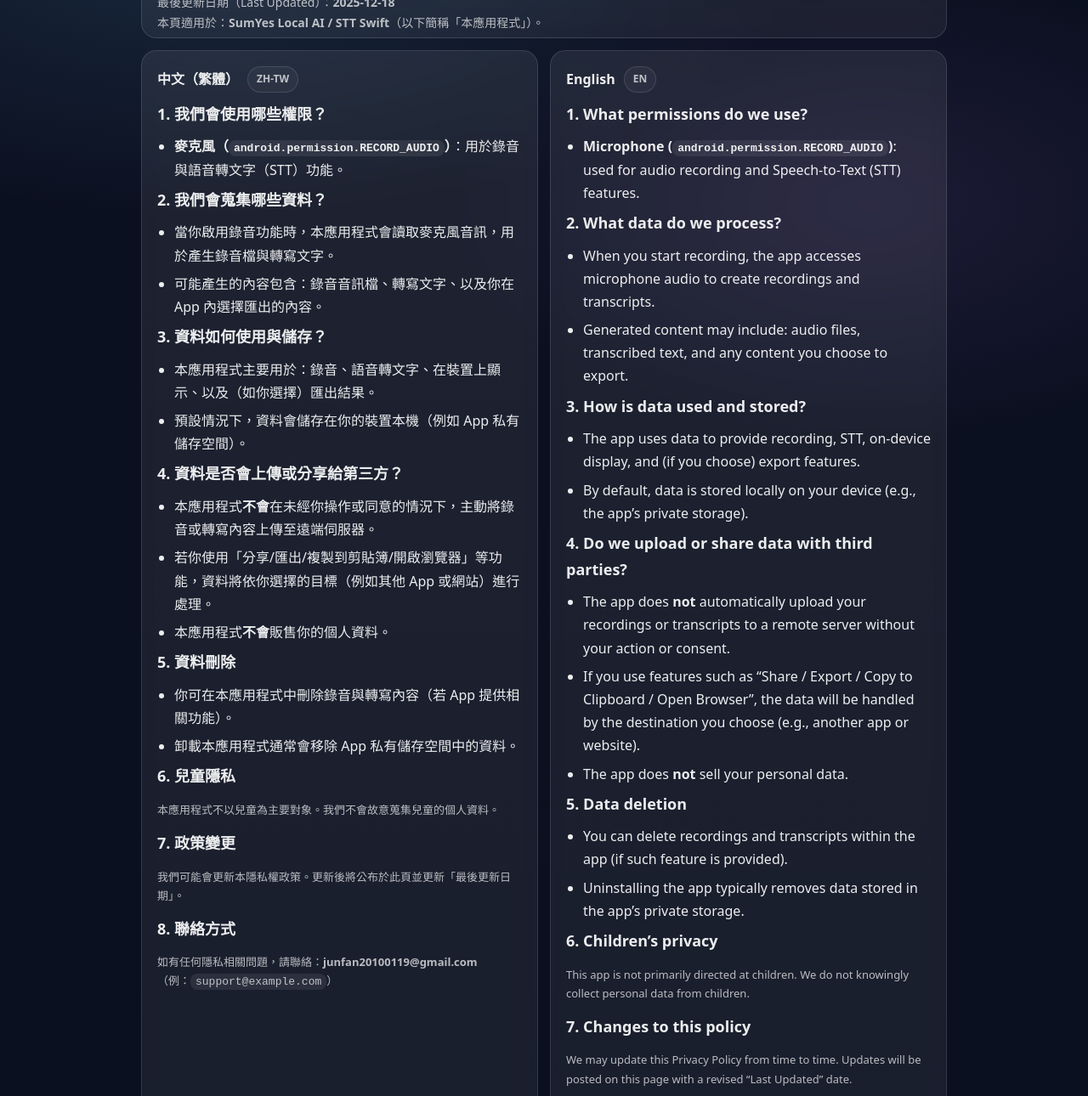
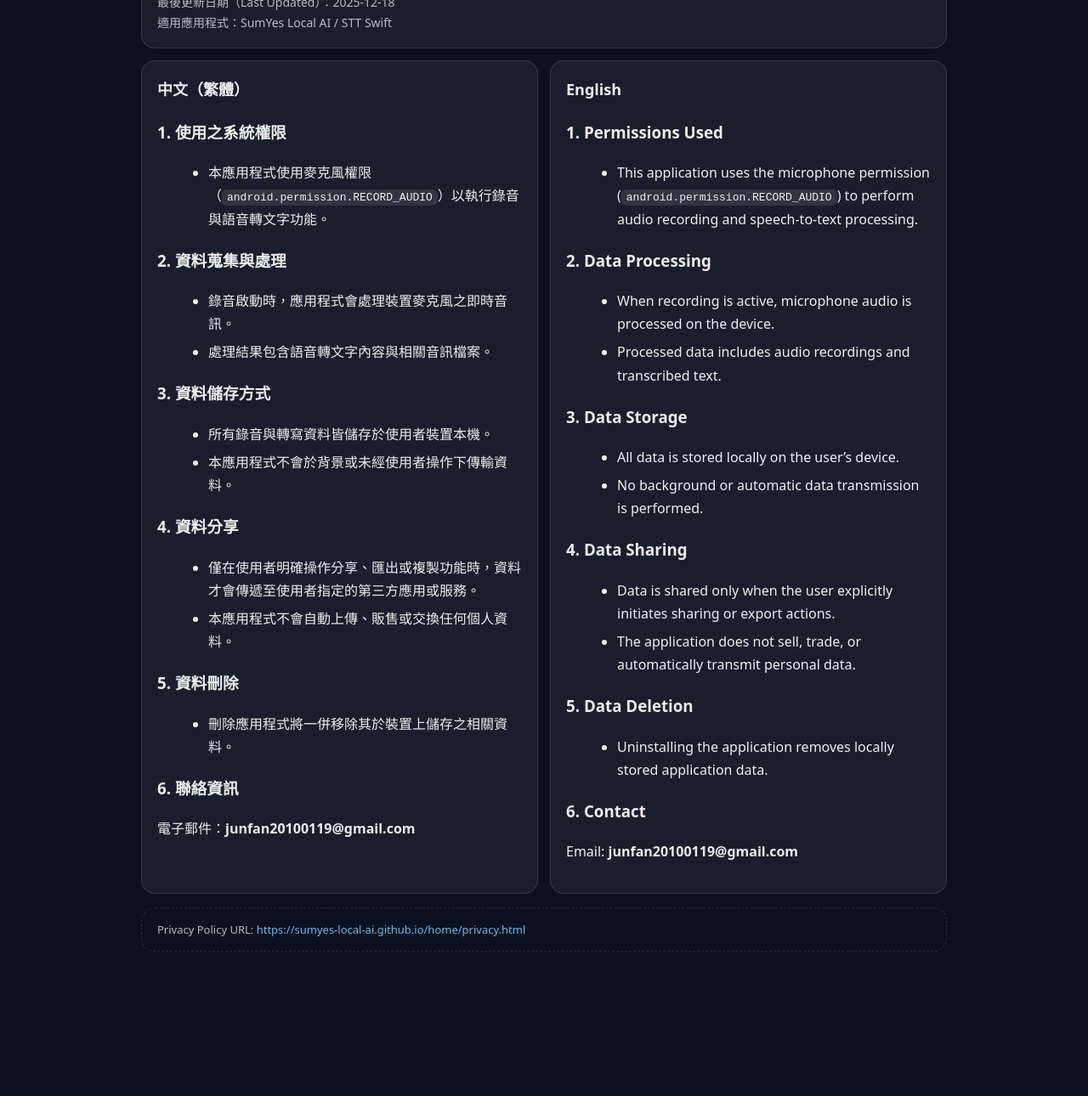
Before and after one commit to sumyes-local-ai/home, a plain HTML site: page privacy.html in a window 1280 px wide. Shown: the part 103-1393 px from the top of the page at 85% size. After the commit the page ends 1287 px from the top, so only its background shows below. Drawn offline with Linux system fonts and the light colour scheme.

Commit message:
Update privacy.html

```diff
--- a/privacy.html
+++ b/privacy.html
@@ -4,7 +4,7 @@
   <meta charset="utf-8" />
   <meta name="viewport" content="width=device-width, initial-scale=1" />
   <title>隱私權政策 | Privacy Policy</title>
-  <meta name="description" content="本頁說明本應用程式如何處理錄音與語音轉文字相關資料。" />
+  <meta name="description" content="本頁說明本應用程式對錄音與語音轉文字資料之處理方式。" />
   <style>
     :root{
       --bg:#0b1020;
@@ -19,181 +19,132 @@
     body{
       margin:0;
       font-family: system-ui, -apple-system, "Segoe UI", Roboto, "Noto Sans TC", "PingFang TC", "Microsoft JhengHei", Arial, sans-serif;
-      background: radial-gradient(1200px 600px at 20% 0%, rgba(120,200,255,.14), transparent 60%),
-                  radial-gradient(900px 500px at 80% 20%, rgba(190,120,255,.10), transparent 55%),
-                  var(--bg);
+      background: var(--bg);
       color:var(--text);
       line-height:1.7;
     }
     a{color:var(--accent); text-decoration:none}
-    a:hover{text-decoration:underline}
     .wrap{max-width:980px; margin:0 auto; padding:28px 16px 64px;}
     header{
-      padding:18px 18px 6px;
+      padding:18px;
       border:1px solid var(--line);
-      background:linear-gradient(180deg, var(--card2), var(--card));
-      border-radius:18px;
-      backdrop-filter: blur(8px);
+      border-radius:16px;
+      background:var(--card);
     }
     h1{margin:0 0 6px; font-size:24px}
     .sub{margin:0; color:var(--muted); font-size:14px}
     .grid{display:grid; grid-template-columns:1fr; gap:14px; margin-top:14px;}
-    @media(min-width: 900px){
-      .grid{grid-template-columns:1fr 1fr;}
-    }
+    @media(min-width:900px){.grid{grid-template-columns:1fr 1fr;}}
     section{
       padding:18px;
       border:1px solid var(--line);
-      background:linear-gradient(180deg, var(--card2), var(--card));
-      border-radius:18px;
-      backdrop-filter: blur(8px);
-      min-height: 120px;
+      border-radius:16px;
+      background:var(--card);
     }
     h2{margin:0 0 10px; font-size:18px}
-    h3{margin:14px 0 8px; font-size:15px}
-    ul{margin:8px 0 0 20px; padding:0}
+    ul{margin:8px 0 0 20px}
     li{margin:6px 0}
-    code{background:rgba(255,255,255,.08); padding:2px 6px; border-radius:8px}
-    .pill{
-      display:inline-block; padding:4px 10px; border:1px solid var(--line);
-      border-radius:999px; color:var(--muted); font-size:12px; margin-right:6px;
-      background:rgba(255,255,255,.04);
+    code{background:rgba(255,255,255,.1); padding:2px 6px; border-radius:6px}
+    .footer{
+      margin-top:16px;
+      padding:14px 18px;
+      border:1px dashed var(--line);
+      border-radius:16px;
+      color:var(--muted);
+      font-size:13px;
     }
-    .footer{
-      margin-top:14px; color:var(--muted); font-size:13px;
-      padding:14px 18px; border:1px dashed var(--line); border-radius:18px;
-      background:rgba(255,255,255,.03);
-    }
-    .note{color:var(--muted); font-size:13px}
-    .hr{height:1px; background:var(--line); margin:12px 0}
-    .langtitle{display:flex; align-items:center; gap:10px; margin-bottom:10px;}
-    .langtitle span{font-weight:600}
   </style>
 </head>
 
 <body>
 <div class="wrap">
   <header>
-      <h1>隱私權政策 <span class="pill">Privacy Policy</span></h1>
-      <p class="sub">
-        最後更新日期（Last Updated）：<strong>2025-12-18</strong>
-      </p>
-      <p class="sub">
-        本頁適用於：<strong>SumYes Local AI / STT Swift</strong>（以下簡稱「本應用程式」）。
-      </p>
+    <h1>隱私權政策 / Privacy Policy</h1>
+    <p class="sub">最後更新日期（Last Updated）：2025-12-18</p>
+    <p class="sub">適用應用程式：SumYes Local AI / STT Swift</p>
   </header>
 
   <div class="grid">
+
     <!-- 中文 -->
-      <section aria-labelledby="zh">
-        <div class="langtitle"><span id="zh">中文（繁體）</span><span class="pill">ZH-TW</span></div>
+    <section>
+      <h2>中文（繁體）</h2>
 
-        <h2>1. 我們會使用哪些權限？</h2>
+      <h3>1. 使用之系統權限</h3>
       <ul>
-          <li><strong>麥克風（<code>android.permission.RECORD_AUDIO</code>）</strong>：用於錄音與語音轉文字（STT）功能。</li>
+        <li>本應用程式使用麥克風權限（<code>android.permission.RECORD_AUDIO</code>）以執行錄音與語音轉文字功能。</li>
       </ul>
 
-        <h2>2. 我們會蒐集哪些資料？</h2>
+      <h3>2. 資料蒐集與處理</h3>
       <ul>
-          <li>當你啟用錄音功能時，本應用程式會讀取麥克風音訊，用於產生錄音檔與轉寫文字。</li>
-          <li>可能產生的內容包含：錄音音訊檔、轉寫文字、以及你在 App 內選擇匯出的內容。</li>
+        <li>錄音啟動時，應用程式會處理裝置麥克風之即時音訊。</li>
+        <li>處理結果包含語音轉文字內容與相關音訊檔案。</li>
       </ul>
 
-        <h2>3. 資料如何使用與儲存？</h2>
+      <h3>3. 資料儲存方式</h3>
       <ul>
-          <li>本應用程式主要用於：錄音、語音轉文字、在裝置上顯示、以及（如你選擇）匯出結果。</li>
-          <li>預設情況下，資料會儲存在你的裝置本機（例如 App 私有儲存空間）。</li>
+        <li>所有錄音與轉寫資料皆儲存於使用者裝置本機。</li>
+        <li>本應用程式不會於背景或未經使用者操作下傳輸資料。</li>
       </ul>
 
-        <h2>4. 資料是否會上傳或分享給第三方？</h2>
+      <h3>4. 資料分享</h3>
       <ul>
-          <li>本應用程式<strong>不會</strong>在未經你操作或同意的情況下，主動將錄音或轉寫內容上傳至遠端伺服器。</li>
-          <li>若你使用「分享/匯出/複製到剪貼簿/開啟瀏覽器」等功能，資料將依你選擇的目標（例如其他 App 或網站）進行處理。</li>
-          <li>本應用程式<strong>不會</strong>販售你的個人資料。</li>
+        <li>僅在使用者明確操作分享、匯出或複製功能時，資料才會傳遞至使用者指定的第三方應用或服務。</li>
+        <li>本應用程式不會自動上傳、販售或交換任何個人資料。</li>
       </ul>
 
-        <h2>5. 資料刪除</h2>
+      <h3>5. 資料刪除</h3>
       <ul>
-          <li>你可在本應用程式中刪除錄音與轉寫內容（若 App 提供相關功能）。</li>
-          <li>卸載本應用程式通常會移除 App 私有儲存空間中的資料。</li>
+        <li>刪除應用程式將一併移除其於裝置上儲存之相關資料。</li>
       </ul>
 
-        <h2>6. 兒童隱私</h2>
-        <p class="note">
-          本應用程式不以兒童為主要對象。我們不會故意蒐集兒童的個人資料。
-        </p>
-
-        <h2>7. 政策變更</h2>
-        <p class="note">
-          我們可能會更新本隱私權政策。更新後將公布於此頁並更新「最後更新日期」。
-        </p>
-
-        <h2>8. 聯絡方式</h2>
-        <p class="note">
-          如有任何隱私相關問題，請聯絡：<strong>junfan20100119@gmail.com</strong><br/>
-          （例：<code>support@example.com</code>）
-        </p>
+      <h3>6. 聯絡資訊</h3>
+      <p>電子郵件：<strong>junfan20100119@gmail.com</strong></p>
     </section>
 
     <!-- English -->
-      <section aria-labelledby="en">
-        <div class="langtitle"><span id="en">English</span><span class="pill">EN</span></div>
+    <section>
+      <h2>English</h2>
 
-        <h2>1. What permissions do we use?</h2>
+      <h3>1. Permissions Used</h3>
       <ul>
-          <li><strong>Microphone (<code>android.permission.RECORD_AUDIO</code>)</strong>: used for audio recording and Speech-to-Text (STT) features.</li>
+        <li>This application uses the microphone permission (<code>android.permission.RECORD_AUDIO</code>) to perform audio recording and speech-to-text processing.</li>
       </ul>
 
-        <h2>2. What data do we process?</h2>
+      <h3>2. Data Processing</h3>
       <ul>
-          <li>When you start recording, the app accesses microphone audio to create recordings and transcripts.</li>
-          <li>Generated content may include: audio files, transcribed text, and any content you choose to export.</li>
+        <li>When recording is active, microphone audio is processed on the device.</li>
+        <li>Processed data includes audio recordings and transcribed text.</li>
       </ul>
 
-        <h2>3. How is data used and stored?</h2>
+      <h3>3. Data Storage</h3>
       <ul>
-          <li>The app uses data to provide recording, STT, on-device display, and (if you choose) export features.</li>
-          <li>By default, data is stored locally on your device (e.g., the app’s private storage).</li>
+        <li>All data is stored locally on the user’s device.</li>
+        <li>No background or automatic data transmission is performed.</li>
       </ul>
 
-        <h2>4. Do we upload or share data with third parties?</h2>
+      <h3>4. Data Sharing</h3>
       <ul>
-          <li>The app does <strong>not</strong> automatically upload your recordings or transcripts to a remote server without your action or consent.</li>
-          <li>If you use features such as “Share / Export / Copy to Clipboard / Open Browser”, the data will be handled by the destination you choose (e.g., another app or website).</li>
-          <li>The app does <strong>not</strong> sell your personal data.</li>
+        <li>Data is shared only when the user explicitly initiates sharing or export actions.</li>
+        <li>The application does not sell, trade, or automatically transmit personal data.</li>
       </ul>
 
-        <h2>5. Data deletion</h2>
+      <h3>5. Data Deletion</h3>
       <ul>
-          <li>You can delete recordings and transcripts within the app (if such feature is provided).</li>
-          <li>Uninstalling the app typically removes data stored in the app’s private storage.</li>
+        <li>Uninstalling the application removes locally stored application data.</li>
       </ul>
 
-        <h2>6. Children’s privacy</h2>
-        <p class="note">
-          This app is not primarily directed at children. We do not knowingly collect personal data from children.
-        </p>
+      <h3>6. Contact</h3>
+      <p>Email: <strong>junfan20100119@gmail.com</strong></p>
+    </section>
 
-        <h2>7. Changes to this policy</h2>
-        <p class="note">
-          We may update this Privacy Policy from time to time. Updates will be posted on this page with a revised “Last Updated” date.
-        </p>
-
-        <h2>8. Contact</h2>
-        <p class="note">
-          If you have any privacy-related questions, contact: <strong>junfan20100119@gmail.com</strong><br/>
-          (e.g., <code>support@example.com</code>)
-        </p>
-      </section>
   </div>
 
   <div class="footer">
-      <strong>提示 / Note：</strong>
-      你在 Play Console 填的隱私權政策網址就是這頁：<a href="https://sumyes-local-ai.github.io/home/privacy.html">https://sumyes-local-ai.github.io/home/privacy.html</a>
-      <div class="hr"></div>
-      <span class="note">
-        如果你之後加入「雲端上傳/帳號登入/付款/分析追蹤」等功能，這份政策也要同步更新（例如說明會上傳哪些資料、保存多久、第三方服務商等）。
-      </span>
+    Privacy Policy URL:
+    <a href="https://sumyes-local-ai.github.io/home/privacy.html">
+      https://sumyes-local-ai.github.io/home/privacy.html
+    </a>
   </div>
 </div>
 </body>
```
Lines whose indentation alone changed are shown as unchanged.
